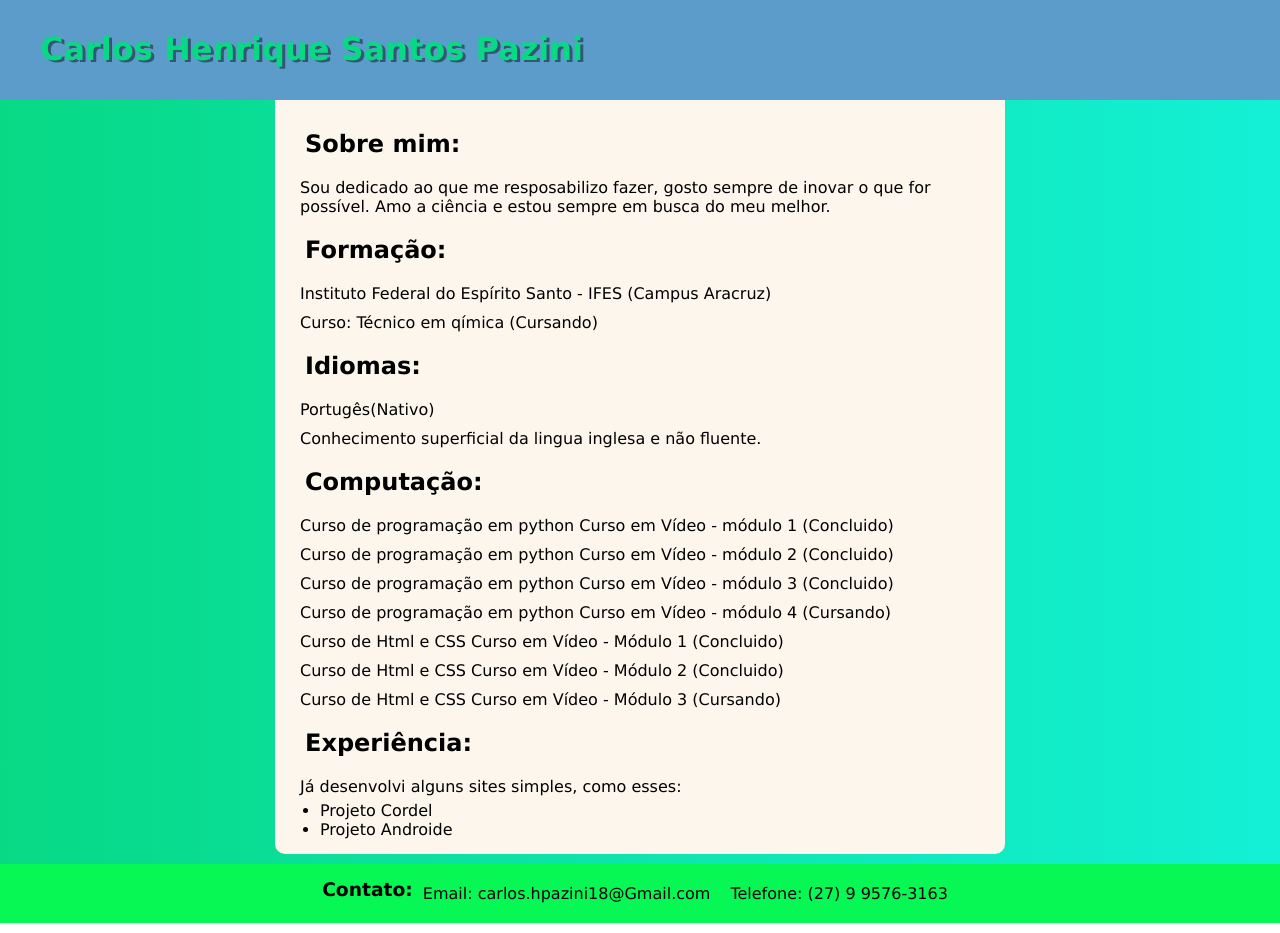
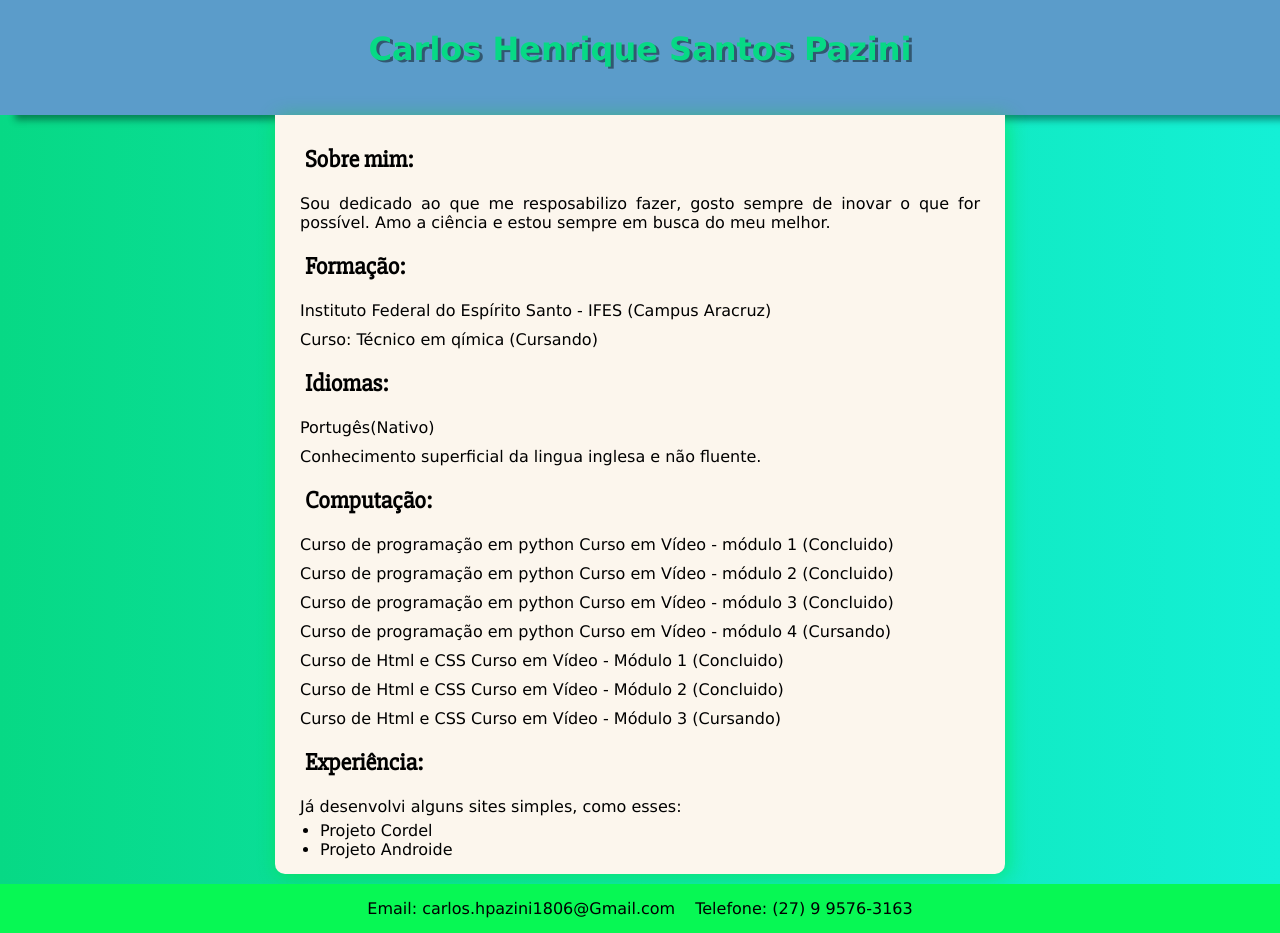
Before and after one commit to Carlospazini18/empreendedorismo, a plain HTML site: page index.html in a window 1280 px wide. Drawn offline with Linux system fonts and the light colour scheme.

Commit message:
at estilo

```diff
--- a/index.html
+++ b/index.html
@@ -48,8 +48,7 @@
 
     </main>
     <footer>
-            <h3>Contato:</h3>
-            <p>Email: carlos.hpazini18@Gmail.com</p>
+            <p>Email: carlos.hpazini1806@Gmail.com</p>
             <p>Telefone: (27) 9 9576-3163</p>
     </footer>
 </body>
--- a/style.css
+++ b/style.css
@@ -1,4 +1,5 @@
 @charset "UTF- 8";
+@import url('https://fonts.googleapis.com/css2? family= Slabo+27px & display=swap');
 
 * {
     margin: 0;
@@ -10,10 +11,12 @@ header {
     background-color: #5b9cca;
     height: 100px;
     text-shadow: 3px 2px rgba(0, 0, 0, 0.445);
+    padding-bottom: 15px;
+    text-align: center;
+    box-shadow:  15px 5px 7px 0px rgba(0, 0, 0, 0.404);
 }
 header h1 {
     padding-top: 30px;
-    padding-left: 40px;
     color: #07D985;
 }
 body{
@@ -26,12 +29,15 @@ main {
     border-radius: 0px 0px 10px 10px;
     margin: auto;
     padding: 15px;
+    box-shadow: 3px 3px 20px 0px #05e60d6c;
 }
 h2 {
     padding: 15px;
+    font-family: 'Slabo 27px', serifa;
 }
 p {
     padding: 5px 10px;
+    text-align: justify;
 }
 ul{
     padding-left: 30px;
@@ -39,7 +45,7 @@ ul{
 footer {
     background-color: #07F854;
     margin-top: 10px;
-    padding: 15px;
+    padding: 10px;
     display: flex;
     justify-content: center;
 }
```
